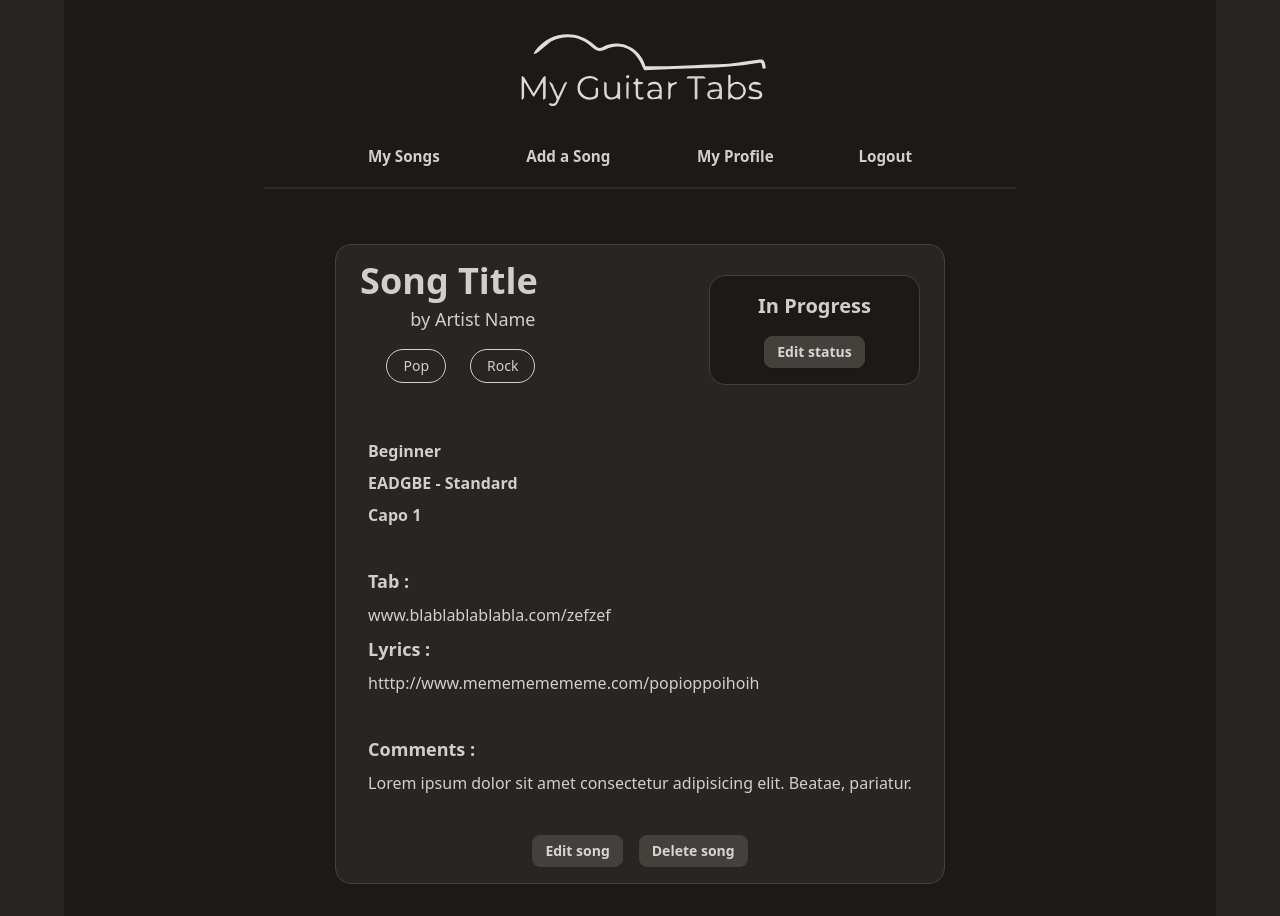
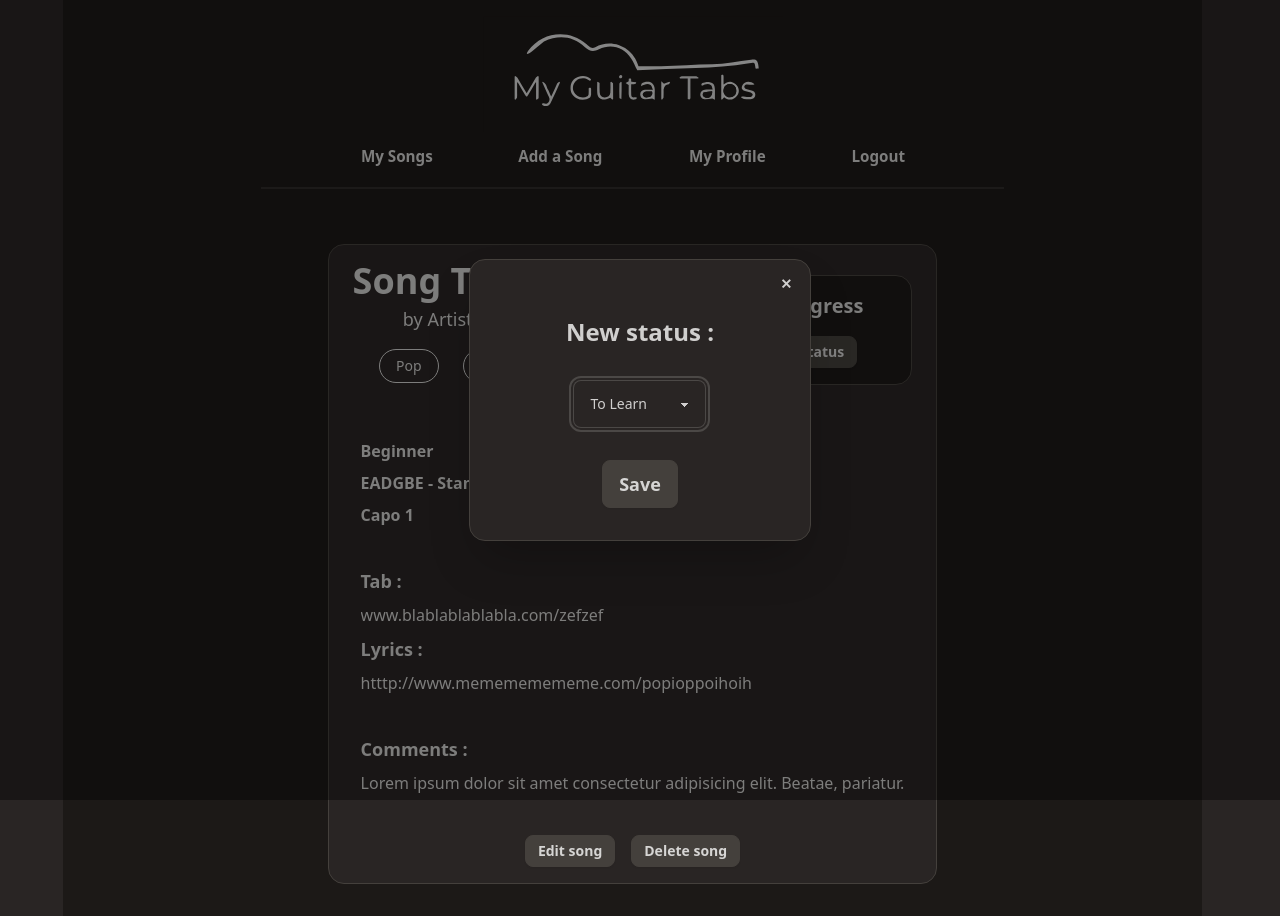
Before and after one commit to AnthonyBourret/My_Guitar_Tabs-client, a React (Vite) app: page /song in a window 1280 px wide. Both pictures are taken after a click on the button "Edit status". Built offline with nearby package versions, Linux system fonts and the light colour scheme.

Commit message:
:construction: Edit progression modal

```diff
--- a/src/components/CustomComponents/SongCard.tsx
+++ b/src/components/CustomComponents/SongCard.tsx
@@ -1,4 +1,5 @@
 import React from 'react';
+import { Link } from "react-router-dom";
 import BadgeStyle from "./BadgeStyle";
 import { IconInProgress, IconLearned, IconToLearn } from '../../svg';
 
@@ -19,7 +20,12 @@ function SongCard() {
                     <BadgeStyle style="Rock" />
                     <BadgeStyle style="Pop" />
                 </div>
-                <button className="btn btn-sm w-fit btn-primary min-[820px]:btn-md">See Tabs</button>
+                <Link
+                    to="/song"
+                    className="btn btn-sm w-fit btn-primary min-[820px]:btn-md"
+                >
+                    See Tabs
+                </Link>
             </div>
         </div>
     );
--- /dev/null
+++ b/src/components/Modals/EditProgressionModal.tsx
@@ -0,0 +1,26 @@
+import React from 'react';
+
+function EditProgressionModal() {
+    return (
+        <dialog id="progression_modal" className="modal">
+            <div className="modal-box flex flex-col w-[70%] gap-8 items-center pb-0 pt-14 border border-primary sm:w-fit sm:px-24">
+                <h3 className="font-semibold text-2xl">New status :</h3>
+                <select className="select select-bordered">
+                    <option>To Learn</option>
+                    <option>In Progress</option>
+                    <option>Learned</option>
+                </select>
+                <button type="submit" className="btn btn-primary btn-md text-lg">Save</button>
+                <form method="dialog">
+                    {/* if there is a button in form, it will close the modal */}
+                    <button className="btn btn-sm btn-circle btn-ghost absolute right-2 top-2">✕</button>
+                </form>
+            </div>
+            <form method="dialog" className="modal-backdrop">
+                <button>close</button>
+            </form>
+        </dialog>
+    );
+};
+
+export default EditProgressionModal;
--- a/src/components/SongPage/SongPage.tsx
+++ b/src/components/SongPage/SongPage.tsx
@@ -1,6 +1,7 @@
 import React from 'react';
 import Header from '../Header/Header';
 import BadgeStyle from "../CustomComponents/BadgeStyle";
+import EditProgressionModal from "../Modals/EditProgressionModal";
 import { Link } from "react-router-dom";
 
 function SongPage() {
@@ -21,7 +22,17 @@ function SongPage() {
                     </div>
                     <div className="flex flex-col w-fit px-12 py-4 self-center items-center justify-center gap-4 bg-neutral rounded-box border border-primary">
                         <p className="text-lg font-semibold lg:text-xl">In Progress</p>
-                        <button type="button" className="btn btn-sm btn-primary">Edit status</button>
+                        <button
+                            type="button"
+                            onClick={() => {
+                                if (document) {
+                                    (document.getElementById("progression_modal") as HTMLDialogElement).showModal();
+                                }
+                            }}
+                            className="btn btn-sm btn-primary"
+                        >
+                            Edit status
+                        </button>
                     </div>
                 </div>
 
@@ -46,10 +57,11 @@ function SongPage() {
 
                 {/* Edit and Delete buttons */}
                 <div className="flex w-full justify-center gap-4">
-                    <button type="button" className="btn btn-sm btn-primary">Edit song</button>
+                    < Link to="/edit-song" className="btn btn-sm btn-primary">Edit song</Link>
                     <button type="button" className="btn btn-sm btn-primary">Delete song</button>
                 </div>
             </div>
+            <EditProgressionModal />
         </div>
     );
 };
```
